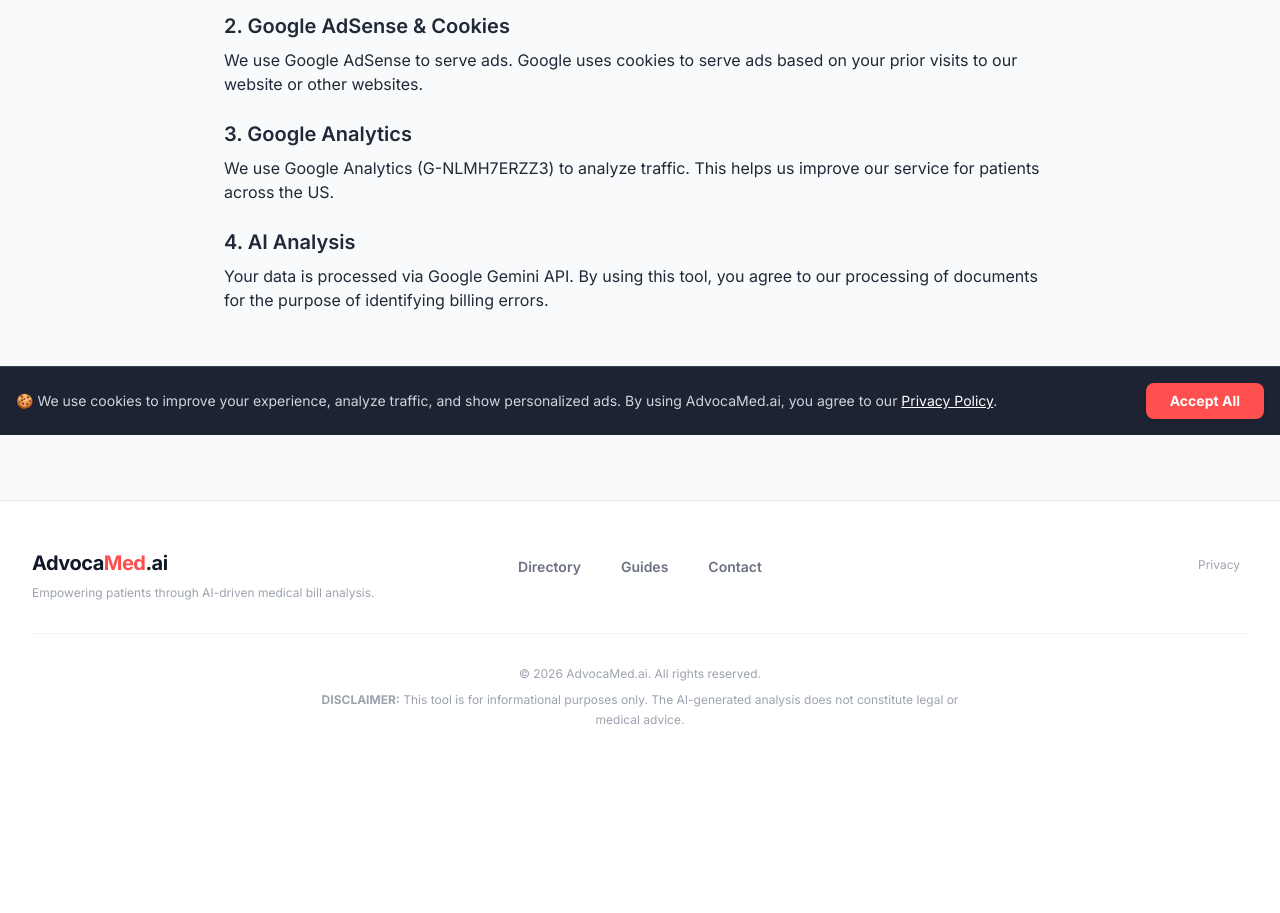
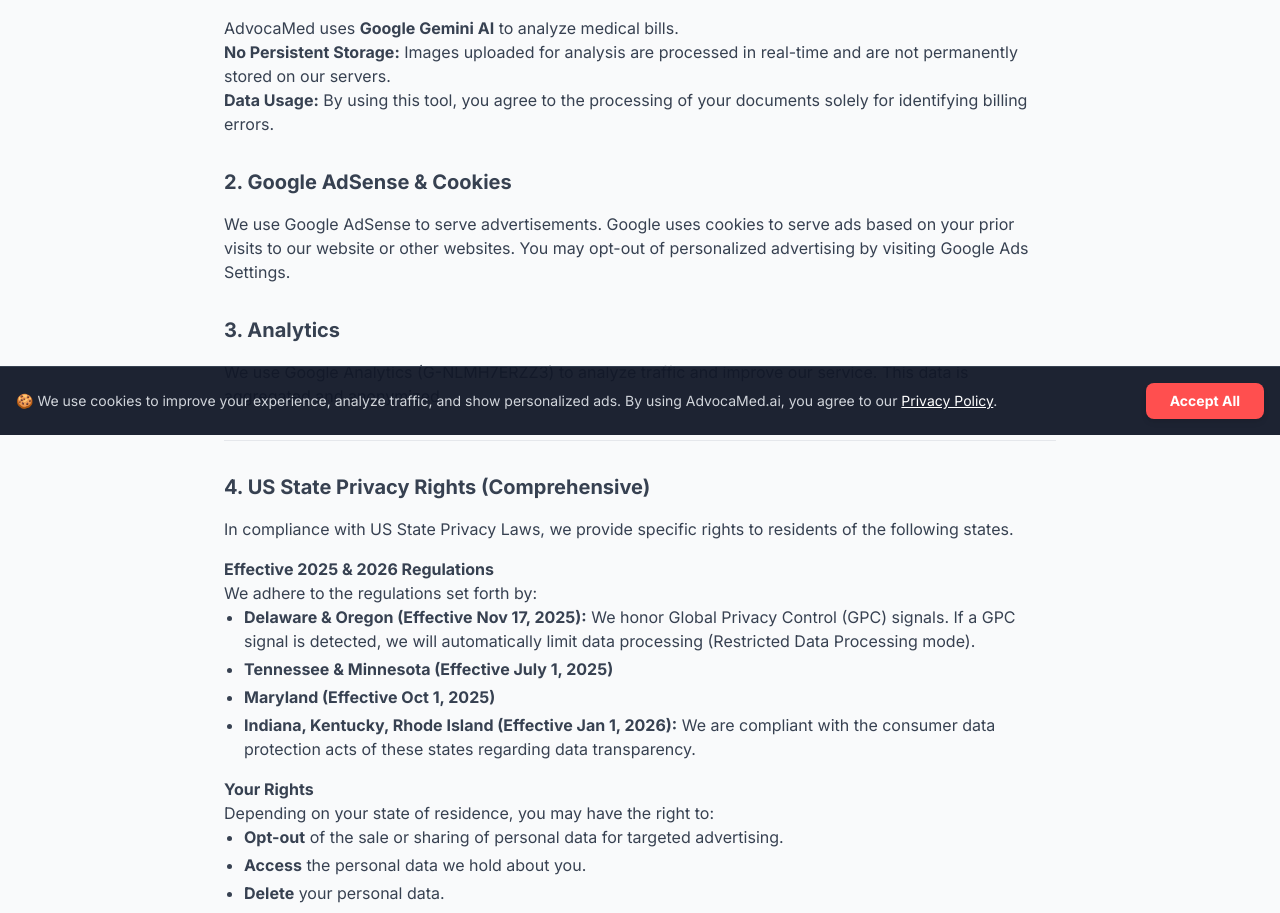
Before and after one commit to gkswjdgb/advocamed-ai, a React (Vite) app in the folder advocamed.ai/: page /privacy-policy in a window 1280 px wide. Shown: the part 365-1278 px from the top of the page. Before the commit the page ends 1142 px from the top, so only its background shows below. Built offline with nearby package versions, Linux system fonts and the light colour scheme.

Commit message:
Update PrivacyPolicy.tsx

```diff
--- a/advocamed.ai/components/PrivacyPolicy.tsx
+++ b/advocamed.ai/components/PrivacyPolicy.tsx
@@ -1,22 +1,81 @@
 import React from 'react';
+import SEO from './SEO';
 
 export default function PrivacyPolicy() {
   return (
-    <div className="max-w-4xl mx-auto p-8 text-gray-800 pt-24 min-h-screen">
-      <h1 className="text-3xl font-bold mb-6">Privacy Policy</h1>
-      <p className="mb-4">Last Updated: December 27, 2025</p>
+    <>
+      <SEO
+        title="Privacy Policy & US State Rights"
+        description="Privacy Policy for AdvocaMed.ai, including compliance with US State Privacy Laws (CCPA, CPA, VCDPA, and others)."
+        canonical="/privacy-policy"
+      />
+      <div className="max-w-4xl mx-auto p-8 text-gray-800 pt-24 min-h-screen animate-fade-in-up">
+        <h1 className="text-3xl font-bold mb-6">Privacy Policy</h1>
+        <p className="mb-4 text-sm text-gray-500">Last Updated: December 28, 2025</p>
 
-      <h2 className="text-xl font-semibold mt-6 mb-2">1. Information We Collect</h2>
-      <p className="mb-4">AdvocaMed uses AI (Gemini 1.5 Flash) to analyze medical bills. We do not store your medical records or uploaded images on our servers. Analysis is performed in real-time and discarded immediately after.</p>
+        <div className="prose prose-indigo max-w-none text-gray-700">
+          <p>
+            At AdvocaMed.ai, we prioritize your privacy. This policy outlines how we handle data, use cookies, and comply with evolving US State regulations.
+          </p>
 
-      <h2 className="text-xl font-semibold mt-6 mb-2">2. Google AdSense & Cookies</h2>
-      <p className="mb-4">We use Google AdSense to serve ads. Google uses cookies to serve ads based on your prior visits to our website or other websites.</p>
+          <h2 className="text-xl font-bold mt-8 mb-4">1. Information We Collect & AI Processing</h2>
+          <p>
+            AdvocaMed uses <strong>Google Gemini AI</strong> to analyze medical bills.
+            <ul>
+              <li><strong>No Persistent Storage:</strong> Images uploaded for analysis are processed in real-time and are not permanently stored on our servers.</li>
+              <li><strong>Data Usage:</strong> By using this tool, you agree to the processing of your documents solely for identifying billing errors.</li>
+            </ul>
+          </p>
 
-      <h2 className="text-xl font-semibold mt-6 mb-2">3. Google Analytics</h2>
-      <p className="mb-4">We use Google Analytics (G-NLMH7ERZZ3) to analyze traffic. This helps us improve our service for patients across the US.</p>
+          <h2 className="text-xl font-bold mt-8 mb-4">2. Google AdSense & Cookies</h2>
+          <p>
+            We use Google AdSense to serve advertisements. Google uses cookies to serve ads based on your prior visits to our website or other websites.
+            You may opt-out of personalized advertising by visiting <a href="https://www.google.com/settings/ads" target="_blank" rel="noreferrer">Google Ads Settings</a>.
+          </p>
 
-      <h2 className="text-xl font-semibold mt-6 mb-2">4. AI Analysis</h2>
-      <p className="mb-4">Your data is processed via Google Gemini API. By using this tool, you agree to our processing of documents for the purpose of identifying billing errors.</p>
-    </div>
+          <h2 className="text-xl font-bold mt-8 mb-4">3. Analytics</h2>
+          <p>
+            We use Google Analytics (G-NLMH7ERZZ3) to analyze traffic and improve our service. This data is aggregated and anonymized.
+          </p>
+
+          <hr className="my-8 border-gray-200" />
+
+          <h2 className="text-xl font-bold mt-8 mb-4">4. US State Privacy Rights (Comprehensive)</h2>
+          <p>
+            In compliance with US State Privacy Laws, we provide specific rights to residents of the following states.
+          </p>
+
+          <h3 className="font-bold mt-4">Effective 2025 & 2026 Regulations</h3>
+          <p>
+            We adhere to the regulations set forth by:
+          </p>
+          <ul className="list-disc pl-5 space-y-1">
+            <li><strong>Delaware & Oregon (Effective Nov 17, 2025):</strong> We honor Global Privacy Control (GPC) signals. If a GPC signal is detected, we will automatically limit data processing (Restricted Data Processing mode).</li>
+            <li><strong>Tennessee & Minnesota (Effective July 1, 2025)</strong></li>
+            <li><strong>Maryland (Effective Oct 1, 2025)</strong></li>
+            <li><strong>Indiana, Kentucky, Rhode Island (Effective Jan 1, 2026):</strong> We are compliant with the consumer data protection acts of these states regarding data transparency.</li>
+          </ul>
+
+          <h3 className="font-bold mt-4">Your Rights</h3>
+          <p>Depending on your state of residence, you may have the right to:</p>
+          <ul className="list-disc pl-5 space-y-1">
+            <li><strong>Opt-out</strong> of the sale or sharing of personal data for targeted advertising.</li>
+            <li><strong>Access</strong> the personal data we hold about you.</li>
+            <li><strong>Delete</strong> your personal data.</li>
+            <li><strong>Correct</strong> inaccuracies in your personal data.</li>
+          </ul>
+
+          <h2 className="text-xl font-bold mt-8 mb-4">5. Global Privacy Control (GPC)</h2>
+          <p>
+            AdvocaMed.ai recognizes the Global Privacy Control (GPC) signal. If your browser broadcasts a GPC signal, we treat this as a request to opt-out of the sale and sharing of personal information for targeted advertising automatically.
+          </p>
+
+          <h2 className="text-xl font-bold mt-8 mb-4">6. Contact Us</h2>
+          <p>
+            If you wish to exercise your privacy rights, please contact us via our <a href="/contact-us">Contact Page</a>.
+          </p>
+        </div>
+      </div>
+    </>
   );
 }
```
